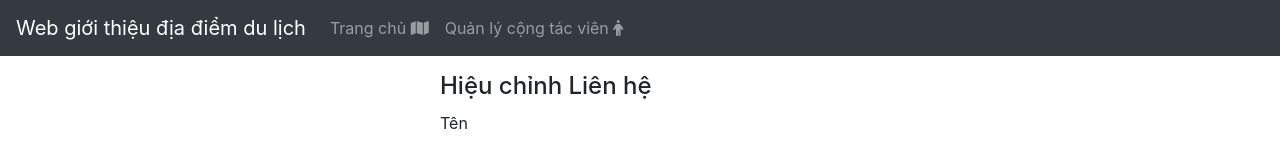
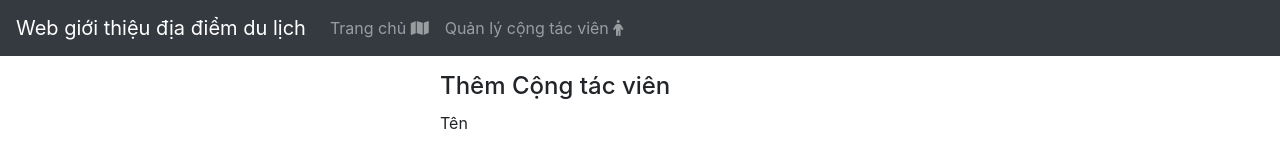
Before and after one commit to Khangb1913234/review-tourist_frontend, a Vue app: page /collaborator/add in a window 1280 px wide. Shown: the top 141 px of the page. Built offline with nearby package versions, Linux system fonts and the light colour scheme.

Commit message:
Chinh lai cac phan

```diff
--- a/src/views/CollaboratorAdd.vue
+++ b/src/views/CollaboratorAdd.vue
@@ -1,6 +1,6 @@
 <template>
     <div v-if="collaborator" class="page">
-        <h4>Hiệu chỉnh Liên hệ</h4>
+        <h4>Thêm Cộng tác viên</h4>
         <CollaboratorForm
             :collaborator="collaborator"
             @submit:collaborator="createCollaborator"
```
